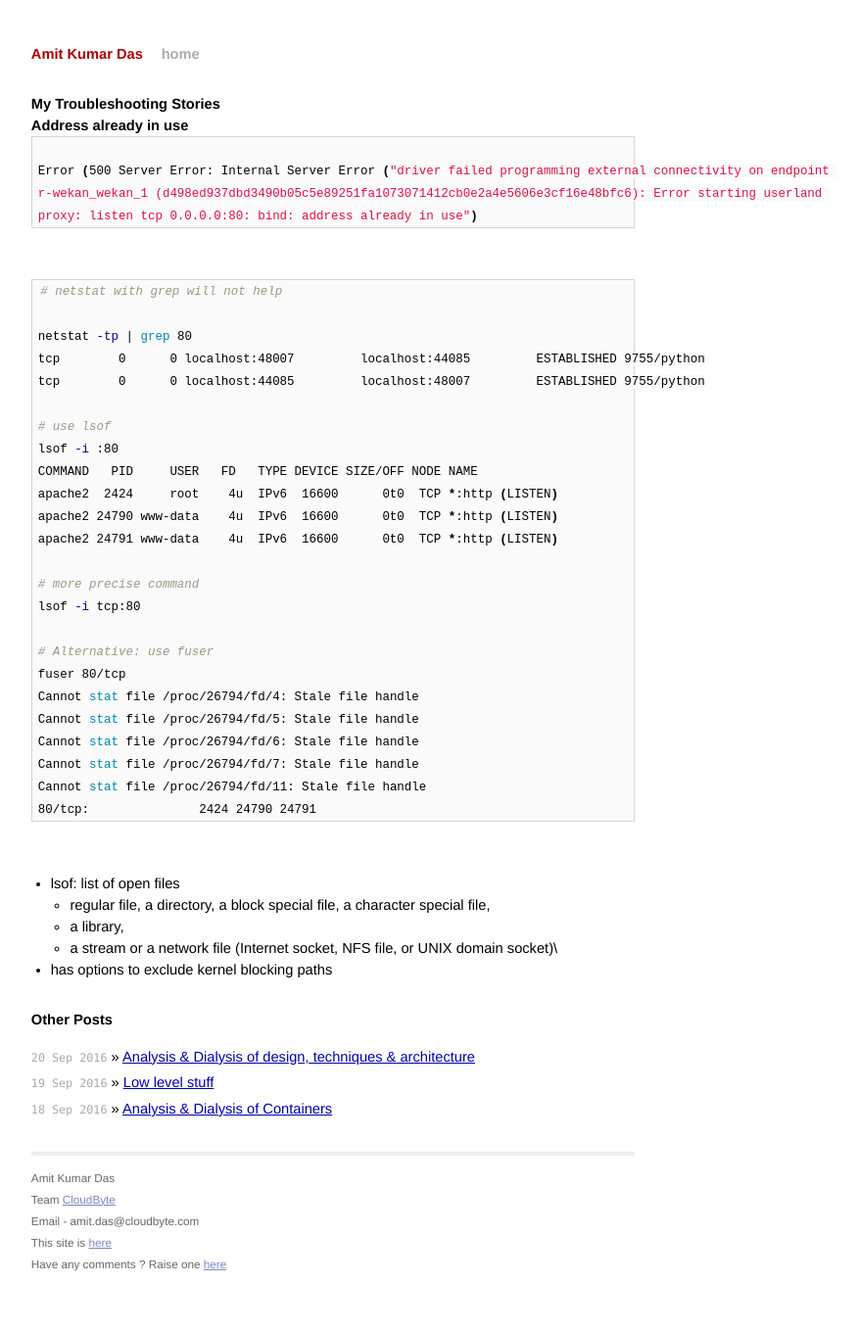
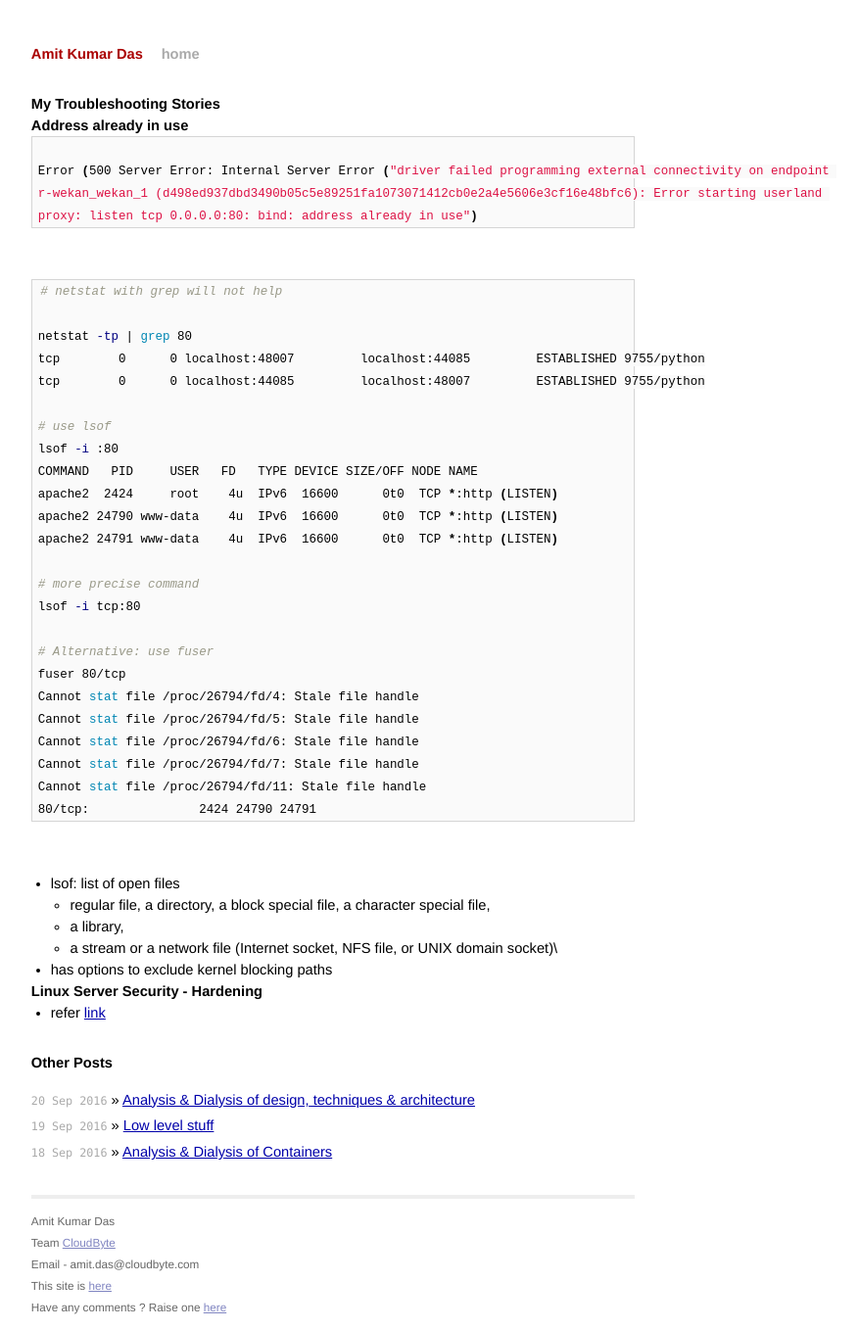
Before and after one commit to AmitKumarDas/amitkumardas.github.io, a Jekyll site: the page built from _posts/2016-09-21-my-troubleshooting-stories.md, in a window 1280 px wide. Shown: the whole page at 98% size, without its empty margins (300-1177 px from the left). Built offline with Jekyll 4.4.1, drawn with Linux system fonts in a browser that asks for light colours; before the commit the page ends 1314 px from its top, so only the background shows below that.

Commit message:
Update 2016-09-21-my-troubleshooting-stories.md

```diff
--- a/_posts/2016-09-21-my-troubleshooting-stories.md
+++ b/_posts/2016-09-21-my-troubleshooting-stories.md
@@ -50,3 +50,7 @@ Cannot stat file /proc/26794/fd/11: Stale file handle
   - a library,
   - a stream or a network file (Internet socket, NFS file, or UNIX domain socket)\
 - has options to exclude kernel blocking paths
+
+### Linux Server Security - Hardening
+
+- refer [link](https://dzone.com/articles/9-useful-tips-for-linux-server-security?edition=155252)
```
